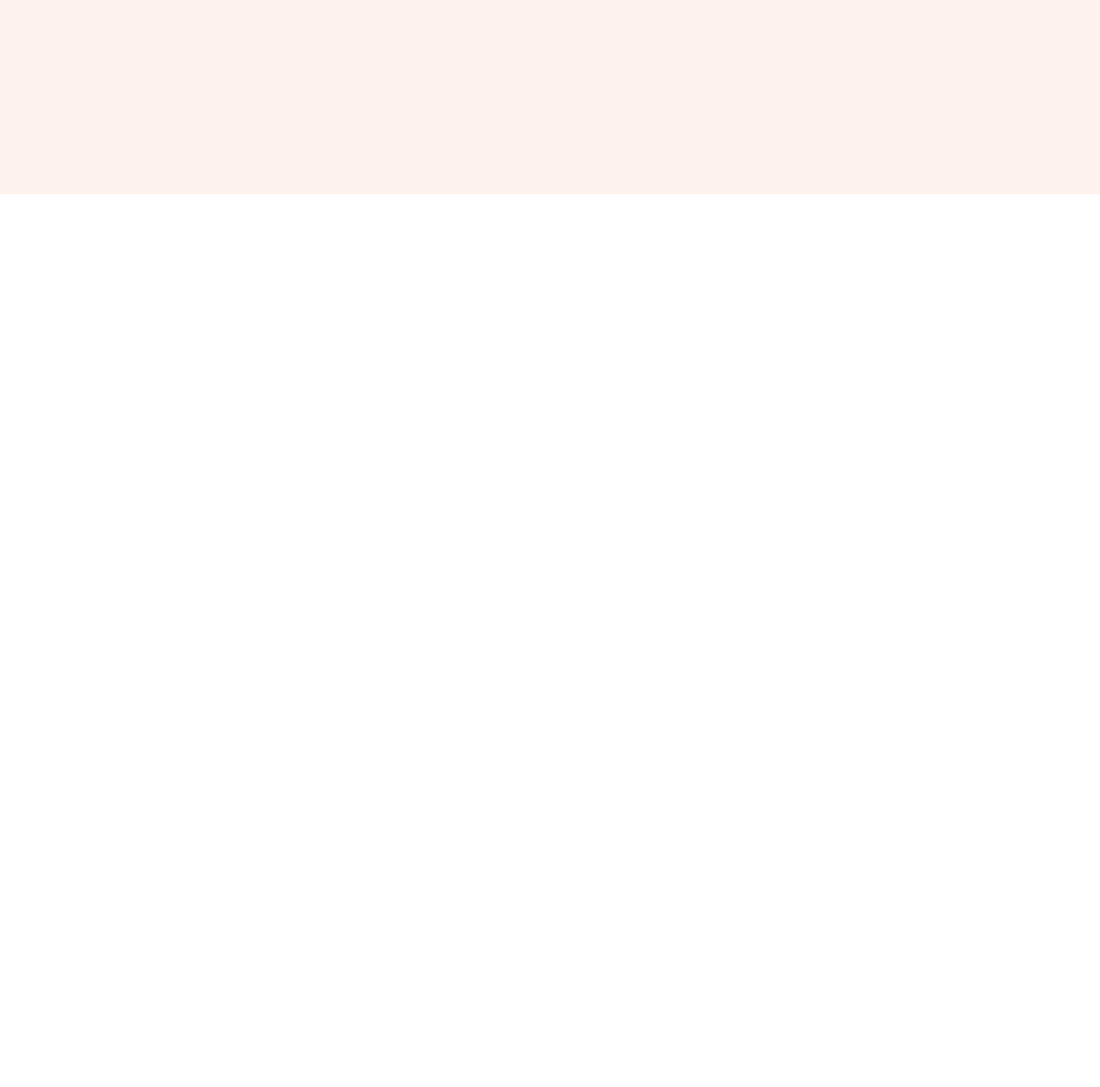
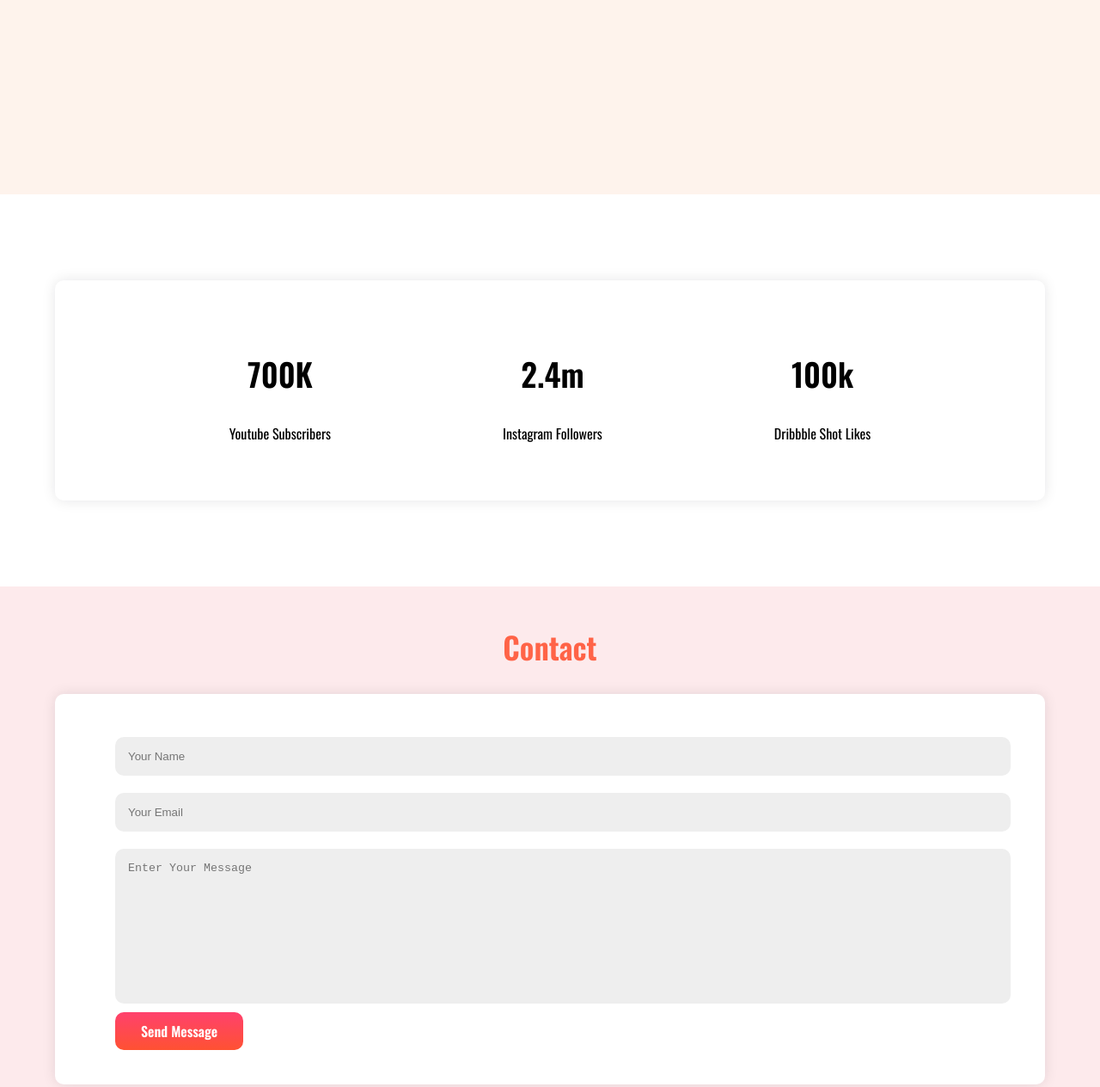
Before and after one commit to Bablu22/Assignment-1, a plain HTML site: page index.html in a window 1280 px wide. Shown: the part 3434-4698 px from the top of the page at 86% size. Before the commit the page ends 3660 px from the top, so only its background shows below. Drawn offline with nearby package versions, Linux system fonts and the light colour scheme.

Commit message:
contact area

```diff
--- a/index.html
+++ b/index.html
@@ -138,9 +138,44 @@
             </div>
         </section>
 
+        <!-- ========== Counter Section ========= -->
+        <section class="counter-area">
+            <div class="container">
+                <div class="counter flexible">
+                    <div class="counter-item">
+                        <h2>700K</h2>
+                        <p>Youtube Subscribers</p>
+                    </div>
+                    <div class="counter-item">
+                        <h2>2.4m</h2>
+                        <p>Instagram Followers</p>
+                    </div>
+                    <div class="counter-item">
+                        <h2>100k</h2>
+                        <p>Dribbble Shot Likes</p>
+                    </div>
+                </div>
+            </div>
+        </section>
+
+        <section class="contact-area">
+            <div class="container">
+                <div class="section-head">
+                    <h2>Contact</h2>
+                </div>
+                <div class="contact">
+                    <div class="contact-item">
+                        <input type="text" placeholder="Your Name">
+                        <input type="email" placeholder="Your Email">
+                        <textarea name="" id="" rows="10" placeholder="Enter Your Message"></textarea>
+                        <a href="" class="btn">Send Message</a>
+                    </div>
+                </div>
+            </div>
+        </section>
+    </main>
 
 
-    </main>
 
 
 
--- a/style.css
+++ b/style.css
@@ -174,3 +174,59 @@ header{
 .dot-active{
     background-color: #B53471 !important;
 }
+
+/* ========== Counter Area ========== */
+.counter-area{
+    width: 100%;
+    height: 100%;
+    padding: 100px 0;
+    margin: auto;
+}
+.counter{
+    justify-content: center;
+    box-shadow: rgba(17, 17, 26, 0.1) 0px 0px 16px;
+    border-radius: 10px;
+    padding: 50px;
+    text-align: center;
+}
+.counter-item{
+    margin: 0 100px;
+}
+.counter-item h2{
+    font-size: 2.3em;
+    font-weight: bold;
+}
+.counter-item p{
+    text-align: center;
+}
+
+/* ============ Contact area =========== */
+.contact-area{
+    background-image: url(images/Frame\ 58.jpg);
+    background-repeat: no-repeat;
+    background-size: cover;
+    background-position: center;
+}
+.contact{
+    box-shadow: rgba(17, 17, 26, 0.1) 0px 0px 16px;
+    border-radius: 10px;
+    background-color: white;
+    width: 100%;
+    height: 100%;
+    padding: 0 0;
+}
+.contact-item{
+    padding: 50px 70px;
+}
+.contact-item input,textarea{
+    display: block;
+    width: 100%;
+    border-radius: 10px;
+    background-color: #EEEEEE;
+    border: none;
+    margin-bottom: 20px;
+    padding: 15px;
+    outline: none;
+    resize: none;
+
+}
```
